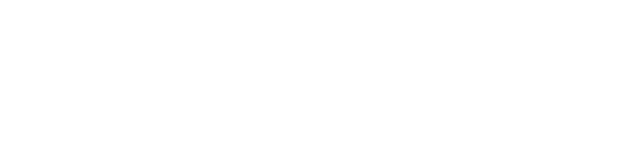
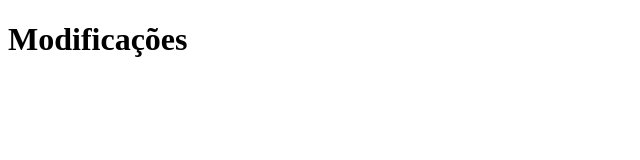
Before and after one commit to rafaarodriguesz2/Testando-Branchs-HydroScan, a plain HTML site: page index.html in a window 1280 px wide. Shown: the whole page, without its empty margins (0-640 px from the left). Drawn offline with Linux system fonts and the light colour scheme.

Commit message:
fazendo alteração no html

```diff
--- a/index.html
+++ b/index.html
@@ -6,6 +6,8 @@
     <title>Document</title>
 </head>
 <body>
-
+    <div>
+        <h1>Modificações</h1>
+    </div>
 </body>
 </html>
```
